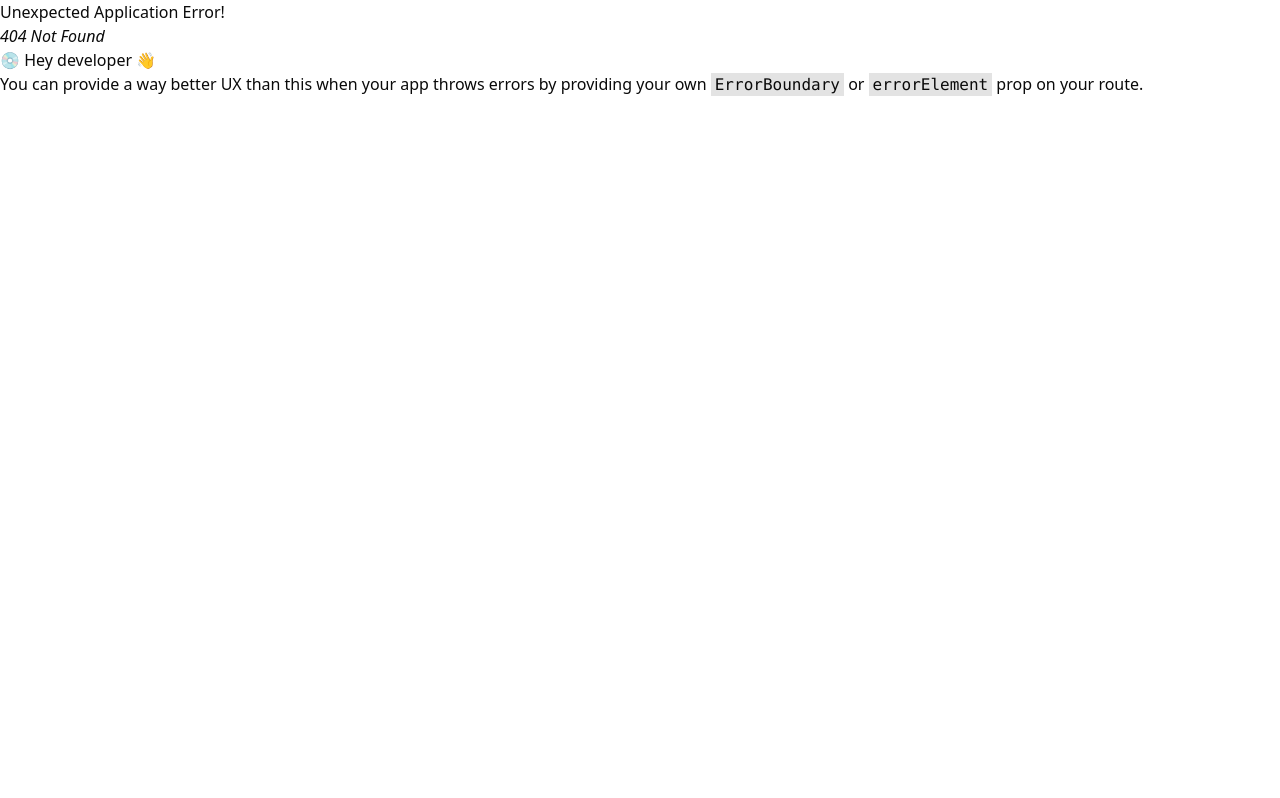
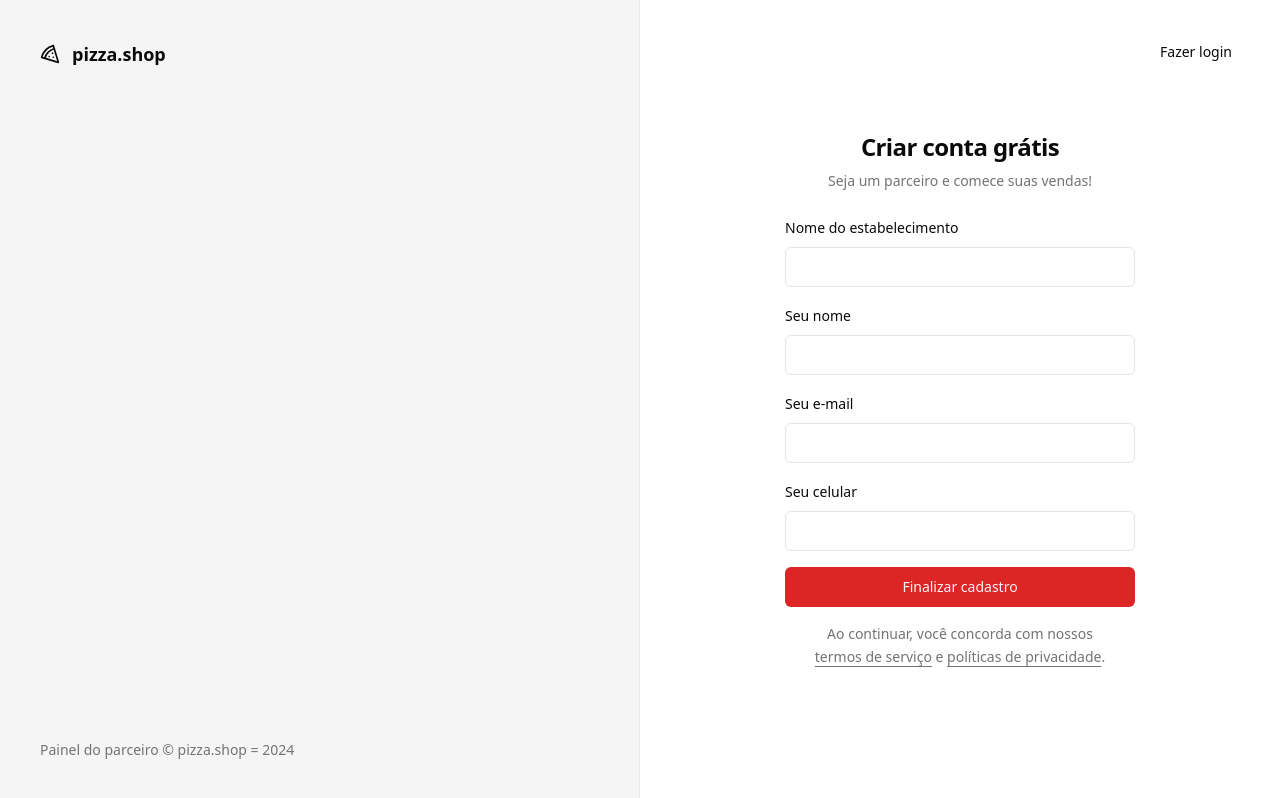
Before and after one commit to Tiago-Dev/pizzashop-web, a React (Vite) app: page /sign-up in a window 1280 px wide. Before the commit this address had no page. Built offline with nearby package versions, Linux system fonts and the light colour scheme.

Commit message:
feat: added Sonner library for toast notifications and implemented sign-up page
- Integrated Sonner library for displaying toast notifications
- Created sign-up page with form fields for user registration

```diff
--- a/package.json
+++ b/package.json
@@ -23,6 +23,7 @@
     "react-helmet-async": "^2.0.4",
     "react-hook-form": "^7.51.2",
     "react-router-dom": "^6.22.3",
+    "sonner": "^1.4.41",
     "sort-by": "^1.2.0",
     "tailwind-merge": "^2.2.2",
     "tailwindcss-animate": "^1.0.7",
--- a/src/App.tsx
+++ b/src/App.tsx
@@ -1,3 +1,4 @@
+import { Toaster } from "sonner";
 import { RouterProvider } from "react-router-dom"
 import { Helmet, HelmetProvider } from "react-helmet-async"
 
@@ -8,6 +9,7 @@
   return (
     <HelmetProvider>
       <Helmet titleTemplate="%s | pizza.shop" />
+      <Toaster richColors />
       <RouterProvider router={router} />
     </HelmetProvider>
   );
--- a/src/pages/_layouts/auth.tsx
+++ b/src/pages/_layouts/auth.tsx
@@ -14,7 +14,7 @@
         </footer>
       </div>
 
-      <div className="flex flex-col items-center justify-center">
+      <div className="relative flex flex-col items-center justify-center">
         <Outlet />
       </div>
     </div>
--- a/src/pages/auth/sign-in.tsx
+++ b/src/pages/auth/sign-in.tsx
@@ -1,10 +1,12 @@
 import { Helmet } from "react-helmet-async"
 import { useForm } from 'react-hook-form'
+import { toast } from "sonner"
 import { z }  from 'zod'
 
 import { Button } from "@/components/ui/button"
 import { Input } from "@/components/ui/input"
 import { Label } from "@/components/ui/label"
+import { Link } from "react-router-dom"
 
 const signInForm = z.object({
   email: z.string().email()
@@ -16,14 +18,31 @@
   const {register, handleSubmit, formState: { isSubmitting }} = useForm<SignInForm>()
 
   async function handleSignIn(data: SignInForm) {
-    console.log(data)
-    await new Promise((resolve) => setTimeout(resolve, 200))
+    try {
+      await new Promise((resolve) => setTimeout(resolve, 2000))
+
+      toast.success('Enviamos um link de autenticação para seu e-mail.', {
+        action: {
+          label: 'Reenviar',
+          onClick: () => handleSignIn(data),
+        }
+      })
+    } catch (error) {
+      toast.error('Credenciais inválidas.')
+    }
+
   }
 
   return (
     <>
       <Helmet title="Login" />
       <div className="p-8">
+        <Button variant="ghost" asChild className="absolute right-8 top-8">
+          <Link to="/sign-up">
+            Novo estabeleciomento
+          </Link>
+        </Button>
+
         <div className="flex w-[350px] flex-col justify-center gap-6">
           <div className="flex flex-col gap-2 text-center">
             <h1 className="text-2xl font-semibold tracking-tight">
--- /dev/null
+++ b/src/pages/auth/sign-up.tsx
@@ -0,0 +1,93 @@
+import { Link, useNavigate } from "react-router-dom"
+import { Helmet } from "react-helmet-async"
+import { useForm } from 'react-hook-form'
+import { toast } from "sonner"
+import { z }  from 'zod'
+
+import { Button } from "@/components/ui/button"
+import { Input } from "@/components/ui/input"
+import { Label } from "@/components/ui/label"
+
+const signUpForm = z.object({
+  restaurantName: z.string(),
+  managerName: z.string(),
+  phone: z.string(),
+  email: z.string().email()
+})
+
+type SignUpForm = z.infer<typeof signUpForm>
+
+export function SignUp() {
+  const navigate = useNavigate()
+  const {register, handleSubmit, formState: { isSubmitting }} = useForm<SignUpForm>()
+
+  async function handleSignUp(data: SignUpForm) {
+    try {
+      console.log('data', data)
+      await new Promise((resolve) => setTimeout(resolve, 2000))
+
+      toast.success('Restaurante cadastrado com sucesso!', {
+        action: {
+          label: 'Login',
+          onClick: () => navigate('/sign-in'),
+        }
+      })
+    } catch (error) {
+      toast.error('Erro ao cadastrar restaurante.')
+    }
+  }
+
+  return (
+    <>
+      <Helmet title="Cadastro" />
+      <div className="p-8">
+      <Button variant="ghost" asChild className="absolute right-8 top-8">
+          <Link to="/sign-in">
+            Fazer login
+          </Link>
+        </Button>
+
+        <div className="flex w-[350px] flex-col justify-center gap-6">
+          <div className="flex flex-col gap-2 text-center">
+            <h1 className="text-2xl font-semibold tracking-tight">
+              Criar conta grátis
+            </h1>
+            <p className="text-sm text-muted-foreground">
+              Seja um parceiro e comece suas vendas!
+            </p>
+          </div>
+
+          <form onSubmit={handleSubmit(handleSignUp)} className="space-y-4">
+            <div className="space-y-2">
+              <Label htmlFor="restaurantName">Nome do estabelecimento</Label>
+              <Input id="restaurantName" type="text" {...register('restaurantName')} />
+            </div>
+
+            <div className="space-y-2">
+              <Label htmlFor="managerName">Seu nome</Label>
+              <Input id="managerName" type="text" {...register('managerName')} />
+            </div>
+
+            <div className="space-y-2">
+              <Label htmlFor="email">Seu e-mail</Label>
+              <Input id="email" type="email" {...register('email')} />
+            </div>
+
+            <div className="space-y-2">
+              <Label htmlFor="phone">Seu celular</Label>
+              <Input id="phone" type="tel" {...register('phone')} />
+            </div>
+
+            <Button disabled={isSubmitting} className="w-full" type="submit">
+              Finalizar cadastro
+            </Button>
+
+            <p className="px-6 text-center text-sm leading-relaxed text-muted-foreground">
+              Ao continuar, você concorda com nossos <a className="underline underline-offset-4" href="">termos de serviço</a> e <a className="underline underline-offset-4" href="">políticas de privacidade</a>.
+            </p>
+          </form>
+        </div>
+      </div>
+    </>
+  );
+}
--- a/src/routes.tsx
+++ b/src/routes.tsx
@@ -4,6 +4,7 @@
 import { SignIn } from "./pages/auth/sign-in"
 import { AppLayout } from "./pages/_layouts/app"
 import { AuthLayout } from "./pages/_layouts/auth"
+import { SignUp } from "./pages/auth/sign-up"
 
 export const router = createBrowserRouter([
   {
@@ -14,6 +15,9 @@
   {
     path: "/",
     element: <AuthLayout />,
-    children: [{ path: "/sign-in", element: <SignIn /> }],
+    children: [
+      { path: "/sign-in", element: <SignIn /> },
+      { path: "/sign-up", element: <SignUp /> }
+    ],
   },
 ])
```
Also changed, not shown: 1 other file (tests, documents, lock files or other folders).
